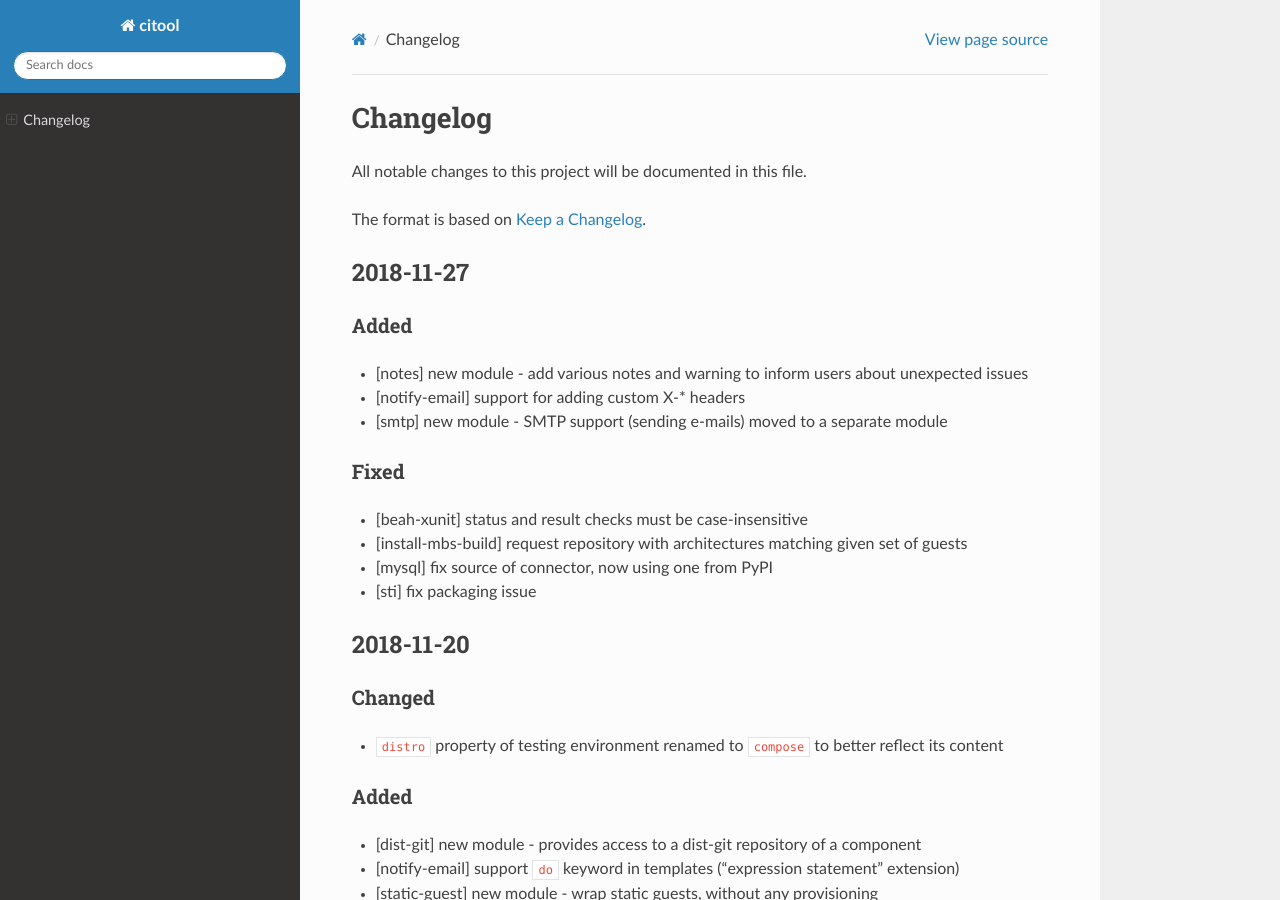
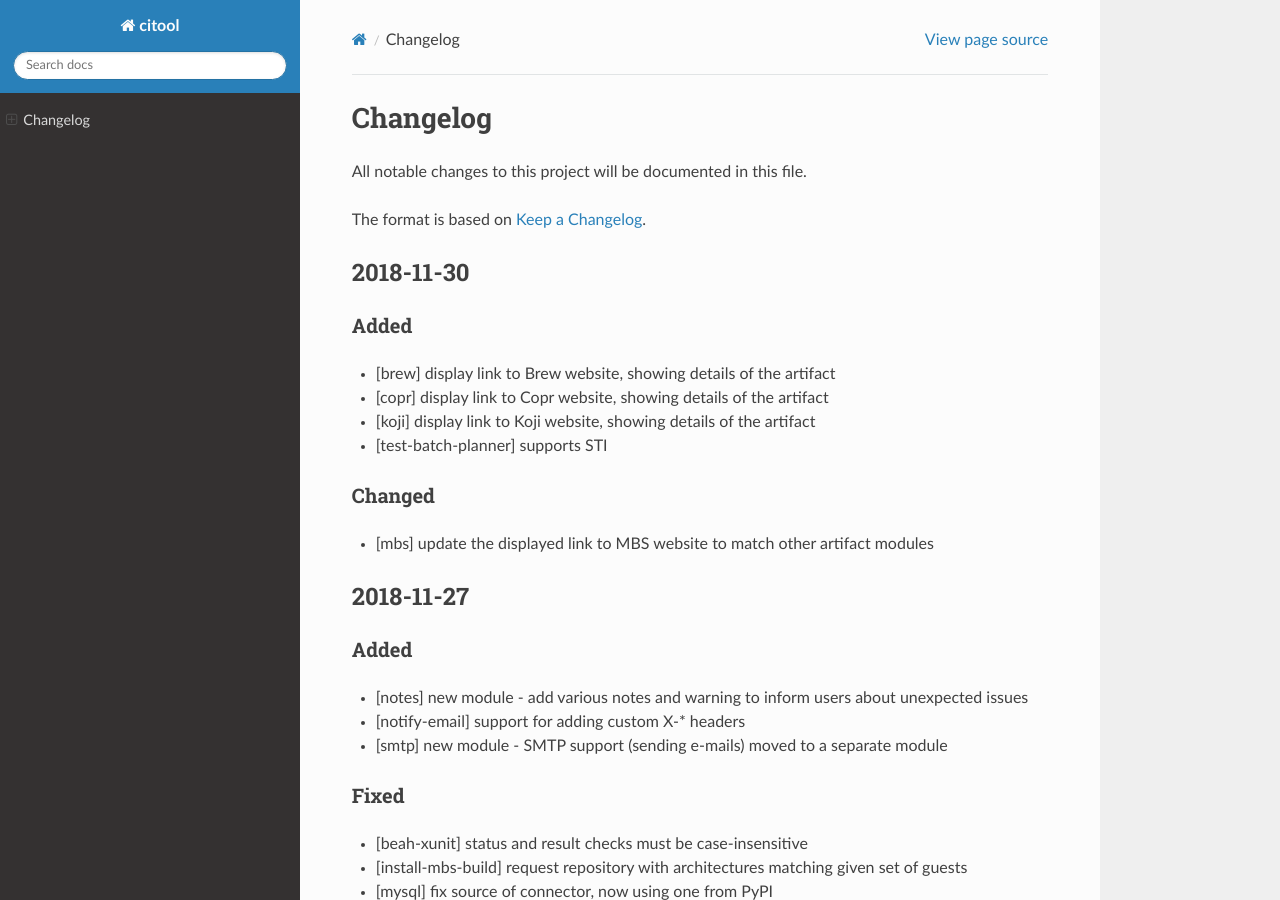
Before and after one commit to guy9050/gluetool, a Sphinx documentation site: the page built from docs/source/CHANGELOG.rst, in a window 1280 px wide and 900 px high. Built offline with Sphinx 7.4.7 and the Read the Docs theme 2.0.0, drawn with Linux system fonts in a browser that asks for light colours.

Commit message:
Changelog update for 2018-11-30 release

```diff
--- a/docs/source/CHANGELOG.rst
+++ b/docs/source/CHANGELOG.rst
@@ -4,6 +4,23 @@ Changelog
 All notable changes to this project will be documented in this file.
 
 The format is based on `Keep a Changelog <https://keepachangelog.com/en/1.0.0/>`_.
+
+2018-11-30
+----------
+
+Added
+~~~~~
+
+- [brew] display link to Brew website, showing details of the artifact
+- [copr] display link to Copr website, showing details of the artifact
+- [koji] display link to Koji website, showing details of the artifact
+- [test-batch-planner] supports STI
+
+Changed
+~~~~~~~
+
+- [mbs] update the displayed link to MBS website to match other artifact modules
+
 
 2018-11-27
 ----------
```
